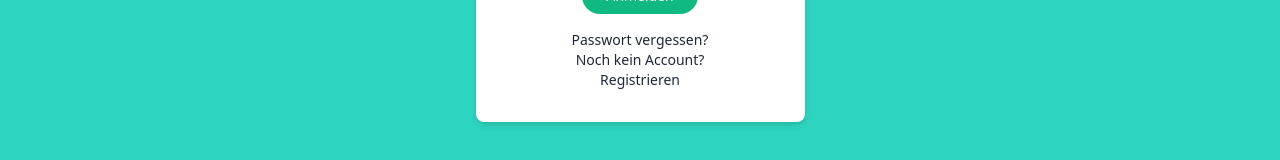
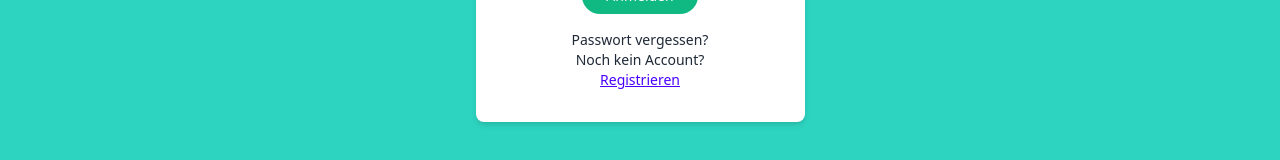
Before and after one commit to lulkebit/rauchfrei-v2, a React (Create React App) app in the folder app/: page /login in a window 1280 px wide. Shown: the part 546-706 px from the top of the page. Built offline with nearby package versions, Linux system fonts and the light colour scheme; no server answers.

Commit message:
refactor: Update login and signup buttons with new link styling

```diff
--- a/app/src/pages/auth/Login.jsx
+++ b/app/src/pages/auth/Login.jsx
@@ -105,7 +105,7 @@ export default function Login() {
                     <p className='text-sm'>Noch kein Account?</p>
                     <button
                         onClick={() => navigate('/signup')}
-                        className='text-sm text-blue-500 hover:underline'
+                        className='text-sm link link-primary'
                     >
                         Registrieren
                     </button>
--- a/app/src/pages/auth/Signup.jsx
+++ b/app/src/pages/auth/Signup.jsx
@@ -248,7 +248,7 @@ export default function Signup() {
                             </p>
                             <button
                                 onClick={() => navigate('/login')}
-                                className='text-sm text-blue-500 hover:underline'
+                                className='text-sm link link-primary'
                             >
                                 Anmelden
                             </button>
```
